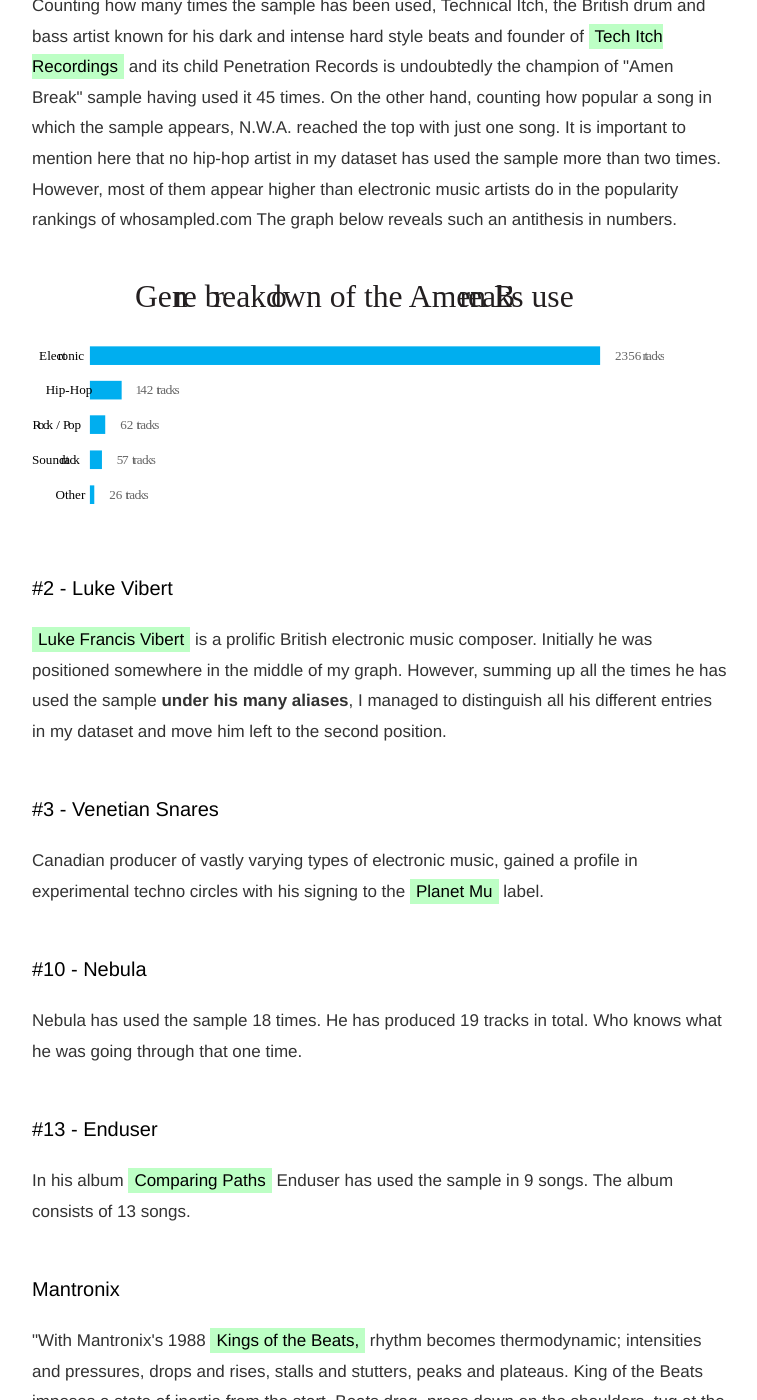
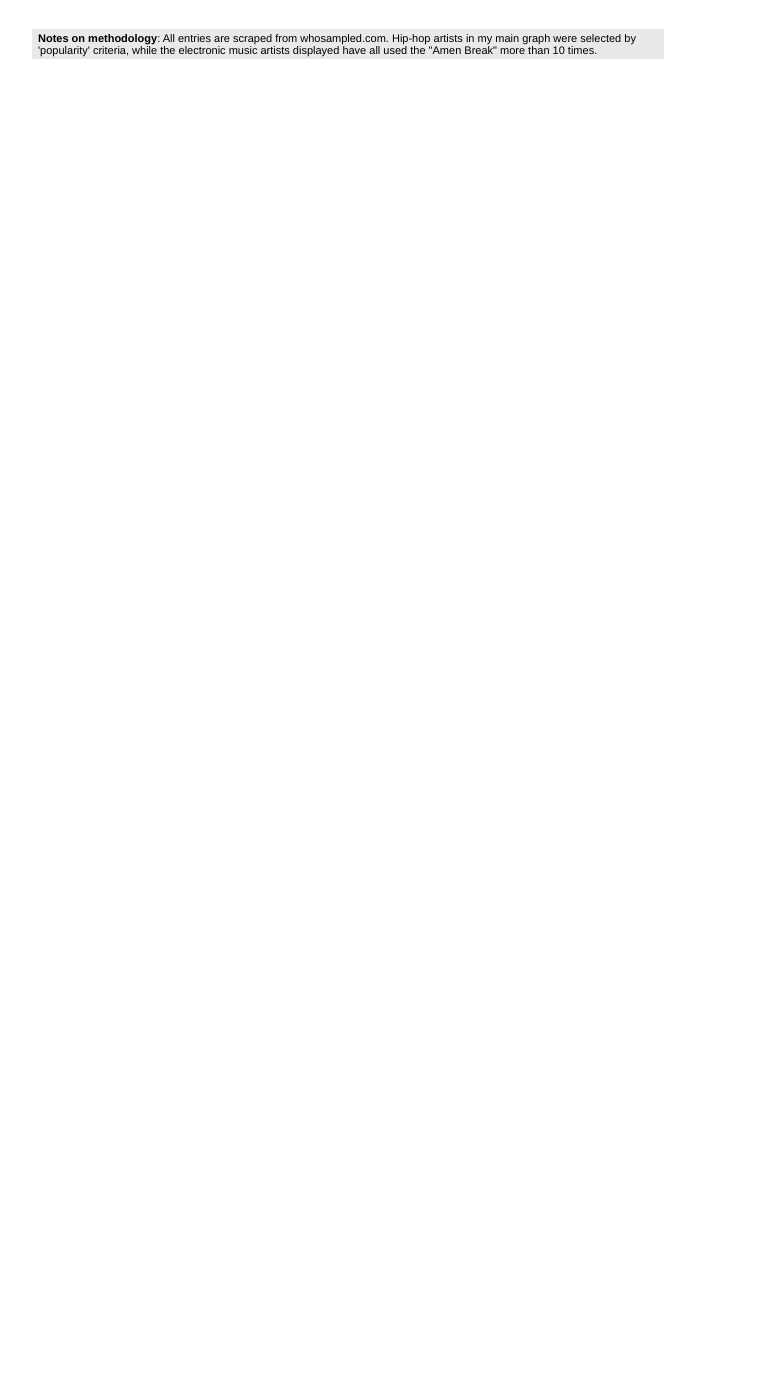
Before and after one commit to 2109Sot/studio-projects, a Jekyll site: the page docs/complementary_currencies/index.html, which Jekyll copies as it is, in a window 1280 px wide and 1400 px high, scrolled down 4189 px. Shown: the whole window, without its empty margins (292-1049 px from the left). Built offline with Jekyll 4.4.1, drawn with Linux system fonts in a browser that asks for light colours; after the commit the page ends 4316 px from its top, so only the background shows below that; some of the changed text lies outside the part shown.

Commit message:
deleting

```diff
--- a/docs/complementary_currencies/index.html
+++ b/docs/complementary_currencies/index.html
@@ -196,60 +196,9 @@
 
     <p>...</p>
 
+    <p>...</p>
 
-    <div id="my_left_aligned_subheader">
-      #1 - N.W.A. or Technical Itch?
-    </div>
-
-    <p>Counting how many times the sample has been used, Technical Itch, the British drum and bass artist known for his dark and intense hard style beats and founder of <a href="https://techitch.com/">Tech Itch Recordings</a> and its child Penetration Records is undoubtedly the champion of "Amen Break" sample having used it 45 times.
-      On the other hand, counting how popular a song in which the sample appears, N.W.A. reached the top with just one song. It is important to mention here that no hip-hop artist in my dataset has used the sample more than two times. However, most of them appear higher than electronic music artists do in the popularity rankings of whosampled.com
-      The graph below reveals such an antithesis in numbers.</p><br />
-
-    <div>
-      <img width="50%" src="https://2109sot.github.io/studio-projects/who_sampled/who_sampled_genres.svg" alt="" />
-    </div><br />
-
-    <div id="my_left_aligned_subheader">
-      #2 - Luke Vibert
-    </div>
-
-    <p><a href="https://www.discogs.com/artist/253-Luke-Vibert">Luke Francis Vibert</a> is a prolific British electronic music composer. Initially he was positioned somewhere in the middle of my graph. However, summing up all the times he has used the sample <b>under his many aliases</b>, I managed to distinguish all his different entries in my dataset and move him left to the second position.</p>
-
-    <div id="my_left_aligned_subheader">
-      #3 - Venetian Snares
-    </div>
-
-    <p>Canadian producer of vastly varying types of electronic music, gained a profile in experimental techno circles with his signing to the <a href="http://planet.mu/">Planet Mu</a> label.</p>
-
-    <div id="my_left_aligned_subheader">
-      #10 - Nebula
-    </div>
-
-    <p>Nebula has used the sample 18 times. He has produced 19 tracks in total. Who knows what he was going through that one time.</p>
-
-    <div id="my_left_aligned_subheader">
-      #13 - Enduser
-    </div>
-
-    <p>In his album <a href="https://end-user.bandcamp.com/album/comparing-paths">Comparing Paths</a> Enduser has used the sample in 9 songs. The album consists of 13 songs.</p>
-
-    <div id="my_left_aligned_subheader">
-      Mantronix
-    </div>
-
-    <p>"With Mantronix's 1988 <a href="https://www.youtube.com/watch?v=z_BxXeqvzvE">Kings of the Beats,</a> rhythm becomes thermodynamic; intensities and pressures, drops and rises, stalls and stutters, peaks and plateaus. King of the Beats imposes a state of inertia from the start. Beats drag, press down on the shoulders, tug at the armpits, then seep across the back as sirens loop into high frequency swarms. Editor Chip Nunez microsplices tape of The Winstons' Amen Brother break into a polyrhythmic arrangement of looped loops. The effect oscillates between the impedimental and the impellant, veers from drumstates of anticipatory inhibition to pent-up propulsion and back again." ~ <i>Kodwo Eshun, 1998</i></p>
-
-    <div id="my_another_subheader">
-      HONORABLE MENTIONS
-    </div>
-
-    <p>Finally, here is a top-5 list of tracks-artists that did not make it to my hip-hop VS electronic music graph, but deserve to be mentioned for the sake of the "Amen Break".</p>
-
-    <p>#5. <a href="https://www.youtube.com/watch?v=0Euz1CmRjgA">Apollo 440 - Ain't Talkin' 'Bout Dub</a></p>
-    <p>#4. <a href="https://www.youtube.com/watch?v=WLubS6QOMsQ">Slipknot - Eyeless</a></p>
-    <p>#3. <a href="https://www.youtube.com/watch?v=h3Cvy4vk_zM">Primal Scream - Slip inside this House</a></p>
-    <p>#2. <a href="https://www.youtube.com/watch?v=0Euz1CmRjgA">Slayer and Atari Teenage Riot - No Remorse (Spawn Soundtrack)</a></p>
-    <p>#1. <a href="https://www.youtube.com/watch?v=DnKdVP7Fpio">Futurama Theme</a></p>
+    <p>...</p>
 
     <div id="my_footer">
       <b>Notes on methodology</b>: All entries are scraped from whosampled.com. Hip-hop artists in my main graph were selected by 'popularity' criteria, while the electronic music artists displayed have all used the "Amen Break" more than 10 times.</a>
```
Also changed, not shown: other parts of docs/complementary_currencies/index.html (+1 -1 lines).
